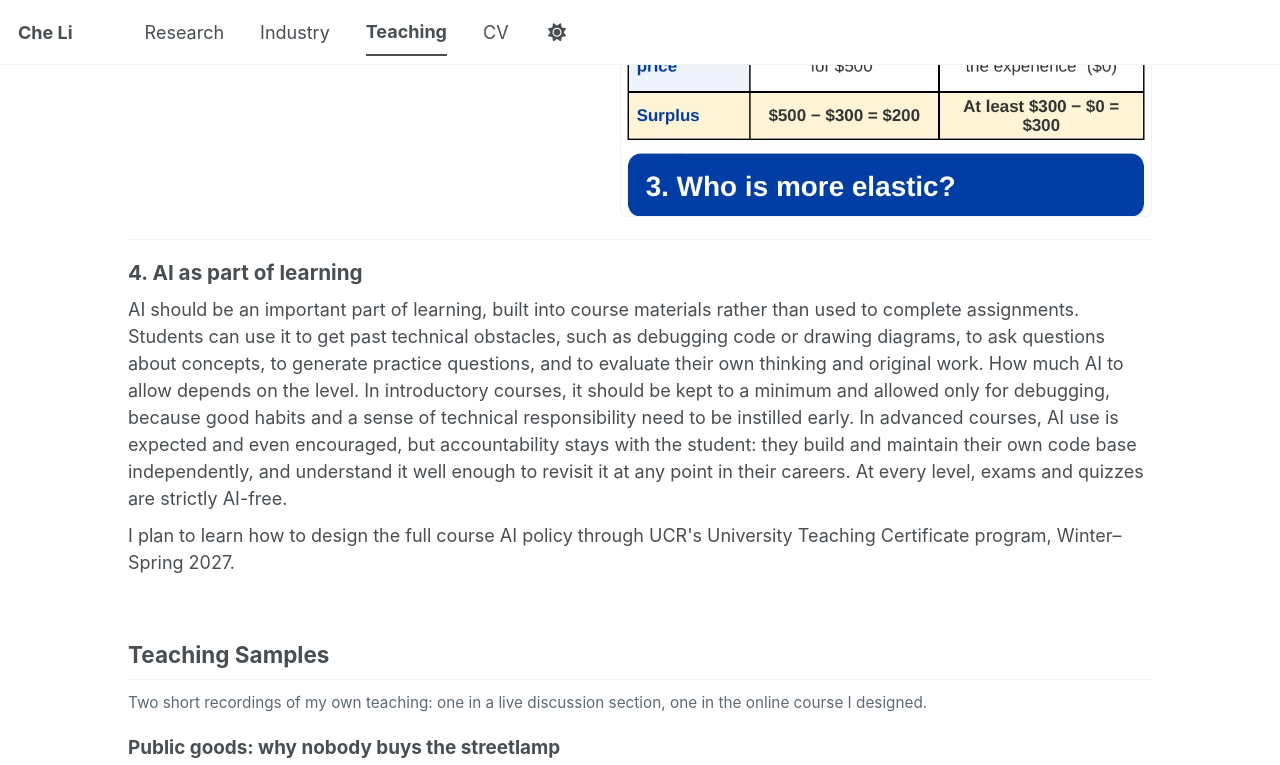
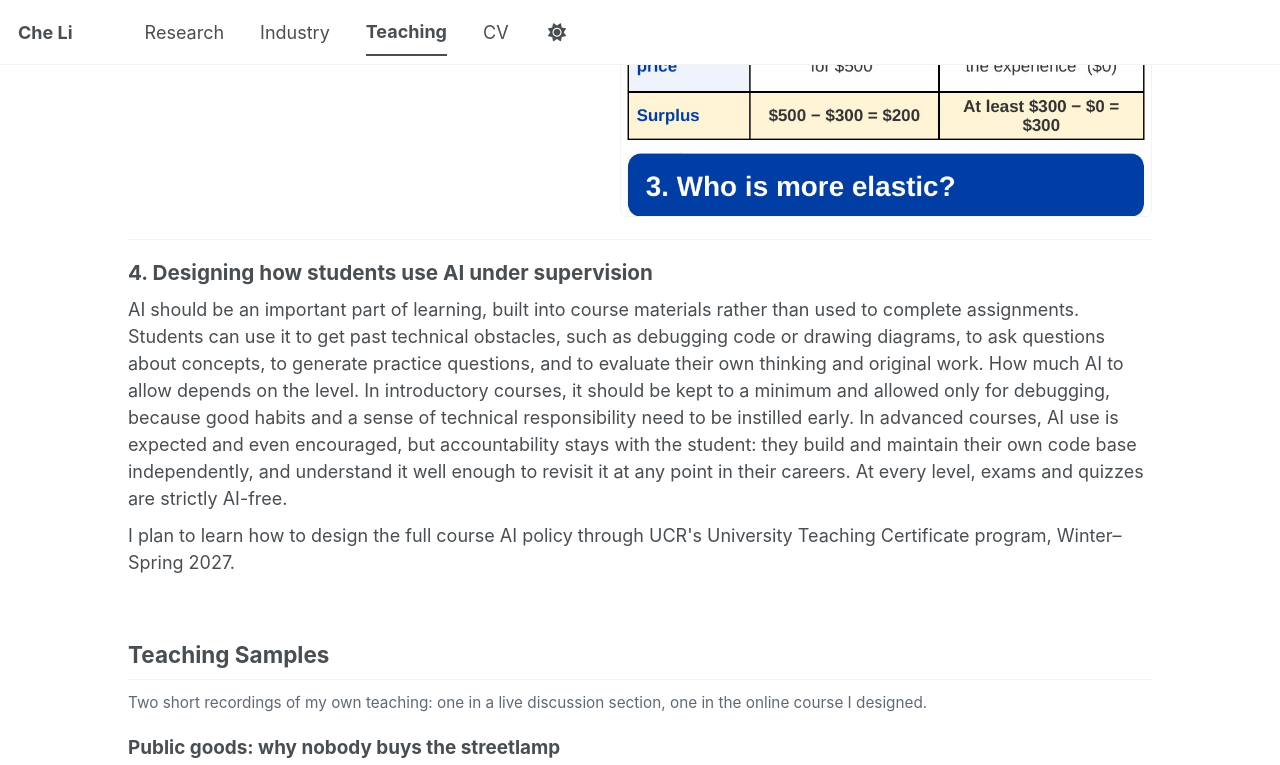
Before and after one commit to liche0907/Personal-Website, a Jekyll site: the page built from _pages/teaching.html, in a window 1280 px wide and 900 px high, scrolled down 1661 px, cut to the strip 0-765 px from the top of the window. Built offline with Jekyll 4.4.1, drawn with Linux system fonts in a browser that asks for light colours; a script bundle is joined from its source files by our own code; a style sheet for code colours, icons or effects is not loaded; some of the changed text lies outside the part shown.

Commit message:
Teaching: rename two principle headings

```diff
--- a/_pages/teaching.html
+++ b/_pages/teaching.html
@@ -23,7 +23,7 @@ author_profile: false
 
   <div class="principle">
     <div class="text">
-      <h3>2. A reality check</h3>
+      <h3>2. Reality check</h3>
       <p>Concepts should connect to something students recognize from their own lives. And they need to walk away with real applications of the knowledge in the real world. For example, they can learn how to quantify the supply shock of Iran War, even at an introductory level.</p>
       <p class="aside">The slide on the right uses one McDonald's market to show why every restaurant ends up the same size in the long run. Step through it the way students saw it in class.</p>
     </div>
@@ -61,7 +61,7 @@ author_profile: false
 
   <div class="principle solo">
     <div class="text">
-      <h3>4. AI as part of learning</h3>
+      <h3>4. Designing how students use AI under supervision</h3>
       <p>AI should be an important part of learning, built into course materials rather than used to complete assignments. Students can use it to get past technical obstacles, such as debugging code or drawing diagrams, to ask questions about concepts, to generate practice questions, and to evaluate their own thinking and original work. How much AI to allow depends on the level. In introductory courses, it should be kept to a minimum and allowed only for debugging, because good habits and a sense of technical responsibility need to be instilled early. In advanced courses, AI use is expected and even encouraged, but accountability stays with the student: they build and maintain their own code base independently, and understand it well enough to revisit it at any point in their careers. At every level, exams and quizzes are strictly AI-free.</p>
       <p>I plan to learn how to design the full course AI policy through UCR's University Teaching Certificate program, Winter–Spring 2027.</p>
     </div>
```
